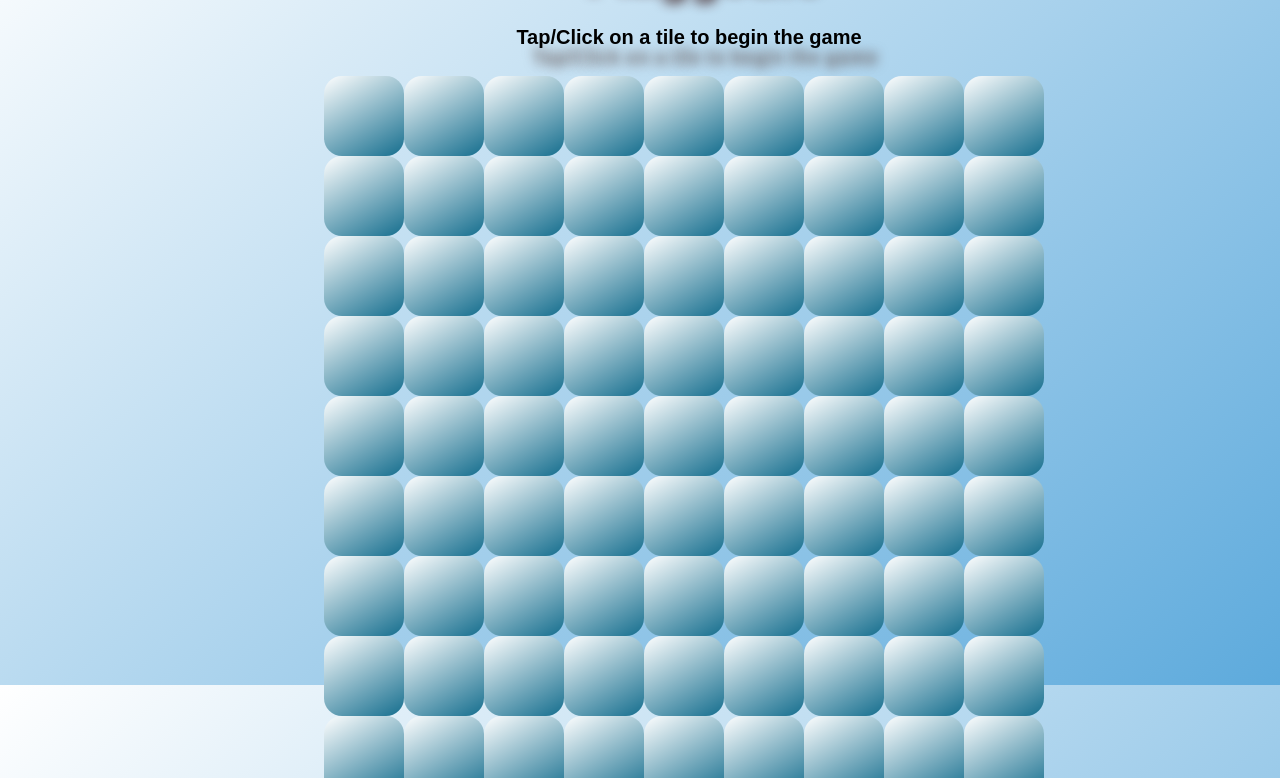
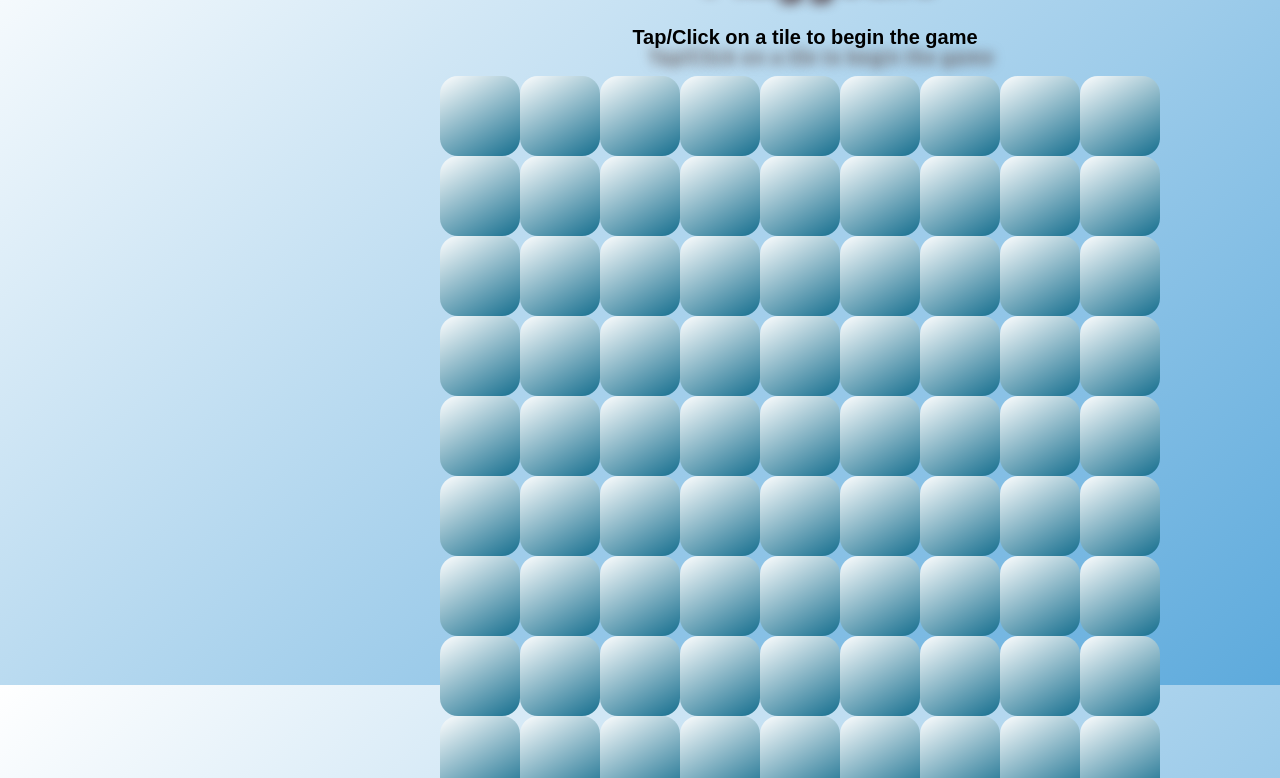
Before and after one commit to kuv2707/Minesweeper-JS, a website: page index.html in a window 1280 px wide. Shown: the part 115-893 px from the top of the page. Drawn offline with Linux system fonts and the light colour scheme.

Commit message:
centered

```diff
--- a/basicStyle.css
+++ b/basicStyle.css
@@ -38,7 +38,7 @@ body
 {
     margin:auto;
     width:50%;
-
+    margin-right:200px;
 
 }
 #buttonContainer
```
